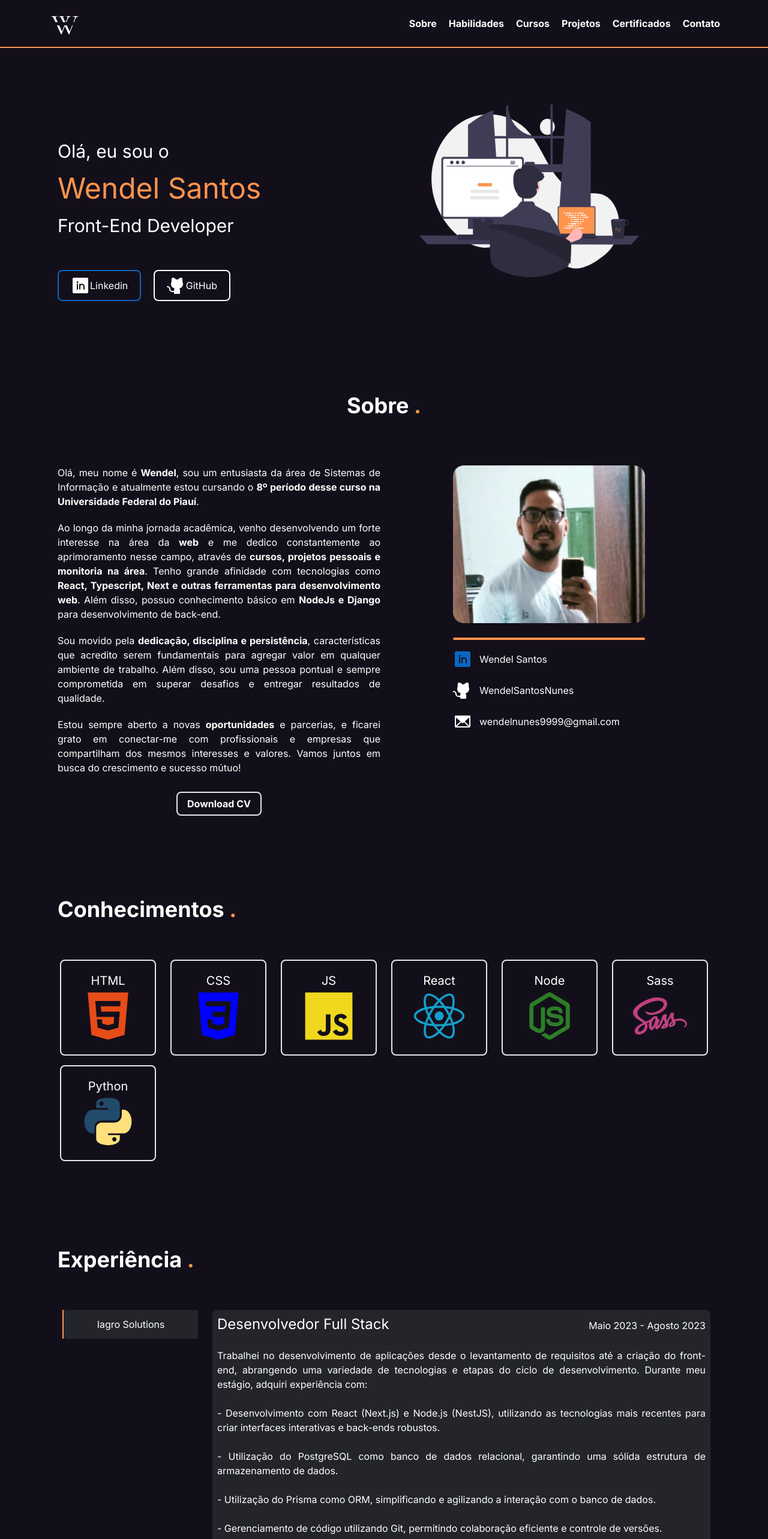
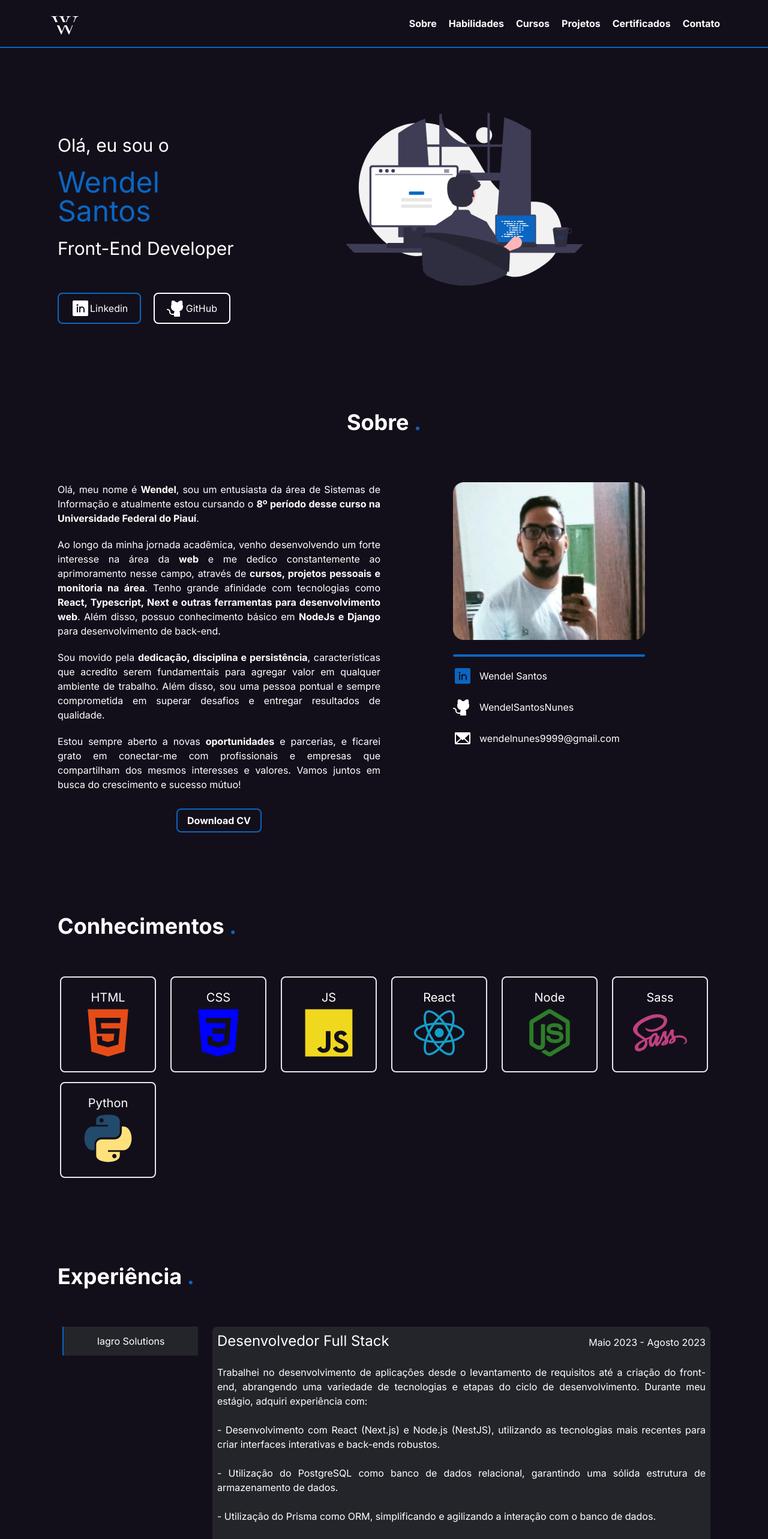
Before and after one commit to WendelSantosNunes/portfolio_v2_netxjs, a Next.js app: page / in a window 1280 px wide. Shown: the top 2566 px of the page at 60% size. Built offline with nearby package versions, Linux system fonts and the light colour scheme.

Commit message:
refactor: componentes

```diff
--- a/src/app/components/About/index.tsx
+++ b/src/app/components/About/index.tsx
@@ -45,7 +45,7 @@ export function About() {
       id="secao1"
     >
       <h2 className="text-center text-4xl max-sm:text-3xl font-bold">
-        Sobre <span className="text-color-tertiary">.</span>
+        Sobre <span className="text-color-border-1">.</span>
       </h2>
       <div className="flex mt-20 justify-between max-md:flex-wrap-reverse max-md:justify-center">
         <div className="w-about-text text-justify max-md:mt-4 ">
@@ -93,14 +93,14 @@ export function About() {
               href="https://drive.google.com/file/d/16nw4SJHZfcjDifIBkIE-4WQPPtBa3sH2/view?usp=sharing"
               target="_blank"
               rel="noreferrer"
-              className="text-white hover:text-white hover:bg-color-tertiary border-2 hover:border-color-tertiary p-2 px-4 mb-10 rounded-lg font-bold"
+              className="text-white hover:text-white hover:bg-color-border-1 border-2 border-color-border-1 p-2 px-4 mb-10 rounded-lg font-bold"
             >
               Download CV
             </a>
           </div>
         </div>
         <div className="w-about-text flex flex-col items-center ml-3">
-          <div className="relative w-min-content before:h-1 before:absolute before:bottom-[-28px] before:right-0 before:origin-left before:w-full before:left-0 before:bg-color-tertiary before:rounded-2xl mb-6">
+          <div className="relative w-min-content before:h-1 before:absolute before:bottom-[-28px] before:right-0 before:origin-left before:w-full before:left-0 before:bg-color-border-1 before:rounded-2xl mb-6">
             <Image
               src={imgPerfil}
               alt="Minha foto"
--- a/src/app/components/Button/index.tsx
+++ b/src/app/components/Button/index.tsx
@@ -7,7 +7,7 @@ export function Button(props: InputProps) {
     <>
       <button
         {...props}
-        className="border-2 hover:border-color-tertiary hover:bg-color-tertiary disabled:bg-gray-100 px-6 h-12 rounded-2xl font-medium text-white disabled:text-gray-400 disabled:cursor-not-allowed transition-all w-44 m-auto text-xl"
+        className="border-2 border-color-border-1 hover:bg-color-border-1 disabled:bg-gray-100 px-6 h-12 rounded-2xl font-medium text-white disabled:text-gray-400 disabled:cursor-not-allowed transition-all w-44 m-auto text-xl"
       ></button>
     </>
   );
--- a/src/app/components/Certificates/index.tsx
+++ b/src/app/components/Certificates/index.tsx
@@ -13,7 +13,7 @@ export function Certificates() {
       id="secao5"
     >
       <h2 className="text-4xl max-sm:text-3xl font-bold mb-16">
-        Certificados <span className="text-color-tertiary">.</span>
+        Certificados <span className="text-color-border-1">.</span>
       </h2>
       <div className="grid gap-4 grid-cols-3 max-[1100px]:grid-cols-2 max-md:grid-cols-1">
         {certificatesAll &&
--- a/src/app/components/Contact/index.tsx
+++ b/src/app/components/Contact/index.tsx
@@ -51,7 +51,7 @@ export function Contact() {
       id="secao6"
     >
       <h2 className="text-4xl max-sm:text-3xl font-bold mb-16 text-center">
-        Contato <span className="text-color-tertiary">.</span>
+        Contato <span className="text-color-border-1">.</span>
       </h2>
 
       <form
@@ -78,7 +78,7 @@ export function Contact() {
           id="mensagem"
           cols={30}
           rows={10}
-          className="bg-color-primary border-2 w-full rounded-lg focus:border-color-tertiary px-3 pt-5 peer transition-all outline-none"
+          className="bg-color-primary border-2 w-full rounded-lg focus:border-color-border-1 px-3 pt-5 peer transition-all outline-none"
           placeholder="Mensagem"
           value={message}
           onChange={(e) => setMessage(e.target.value)}
--- a/src/app/components/Experience/index.tsx
+++ b/src/app/components/Experience/index.tsx
@@ -40,7 +40,7 @@ export function Experience() {
       id="secao3"
     >
       <h2 className="text-4xl max-sm:text-3xl font-bold mb-16">
-        Experiência <span className="text-color-tertiary">.</span>
+        Experiência <span className="text-color-border-1">.</span>
       </h2>
 
       <div className="flex justify-between space-x-4 max-md:space-x-0 max-md:flex-col max-md:justify-center max-md:items-center">
@@ -63,7 +63,7 @@ export function Experience() {
               } else {
                 return (
                   <button
-                    className="bg-color-primary h-12 flex justify-center items-center cursor-pointer border-l-2 border-color-tertiary w-full max-w-[242px]"
+                    className="bg-color-primary h-12 flex justify-center items-center cursor-pointer border-l-2 border-color-border-1 w-full max-w-[242px]"
                     onClick={handleExperience}
                     value={index}
                     key={index}
--- a/src/app/components/Footer/index.tsx
+++ b/src/app/components/Footer/index.tsx
@@ -4,7 +4,7 @@ import { GithubLogo, LinkedinLogo, Envelope } from "@phosphor-icons/react";
 
 export function Footer() {
   return (
-    <footer className="bg-color-secudary h-24 mt-36 border-t-2 border-t-color-tertiary">
+    <footer className="bg-color-secudary h-24 mt-36 border-t-2 border-t-color-border-1">
       <div className="text-white px-4 max-w-tela w-full h-full m-auto flex items-center justify-between ">
         <p className="font-bold text-base">@ 2023 Wendel Santos</p>
         <div className="flex">
--- a/src/app/components/Header/index.tsx
+++ b/src/app/components/Header/index.tsx
@@ -12,7 +12,7 @@ export function Header() {
   const [menuIsVisible, setMenuIsVisible] = useState(false);
 
   return (
-    <header className="bg-color-secudary border-b-2 border-b-color-tertiary h-20 flex justify-center px-4 sticky top-0 z-10">
+    <header className="bg-color-secudary border-b-2 border-color-border-1 h-20 flex justify-center px-4 sticky top-0 z-10">
       <div className="max-w-tela w-full h-full flex justify-between items-center ">
         <Image src={logo} alt="Logo do Site" className="h-16 w-14" />
 
@@ -25,7 +25,7 @@ export function Header() {
           <ul className="flex justify-between space-x-5">
             <li>
               <a href="#secao1">
-                <strong className="relative transition-all w-min-content before:w-0 before:h-0.5 before:absolute before:bottom-[-6px] before:right-0 before:origin-left before:left-0 before:transition-all before:duration-700 hover:before:w-full hover:before:left-0 hover:before:bg-color-tertiary hover:text-color-tertiary">
+                <strong className="relative transition-all w-min-content before:w-0 before:h-0.5 before:absolute before:bottom-[-6px] before:right-0 before:origin-left before:left-0 before:transition-all before:duration-700 hover:before:w-full hover:before:left-0 hover:before:bg-color-border-1 hover:text-color-border-1">
                   Sobre
                 </strong>
               </a>
@@ -33,7 +33,7 @@ export function Header() {
             <li>
               <a
                 href="#secao2"
-                className="relative transition-all w-min-content before:w-0 before:h-0.5 before:absolute before:bottom-[-6px] before:right-0 before:origin-left before:left-0 before:transition-all before:duration-700 hover:before:w-full hover:before:left-0 hover:before:bg-color-tertiary hover:text-color-tertiary"
+                className="relative transition-all w-min-content before:w-0 before:h-0.5 before:absolute before:bottom-[-6px] before:right-0 before:origin-left before:left-0 before:transition-all before:duration-700 hover:before:w-full hover:before:left-0 hover:before:bg-color-border-1 hover:text-color-border-1"
               >
                 <strong>Habilidades</strong>
               </a>
@@ -41,7 +41,7 @@ export function Header() {
             <li>
               <a
                 href="#secao3"
-                className="relative transition-all w-min-content before:w-0 before:h-0.5 before:absolute before:bottom-[-6px] before:right-0 before:origin-left before:left-0 before:transition-all before:duration-700 hover:before:w-full hover:before:left-0 hover:before:bg-color-tertiary hover:text-color-tertiary"
+                className="relative transition-all w-min-content before:w-0 before:h-0.5 before:absolute before:bottom-[-6px] before:right-0 before:origin-left before:left-0 before:transition-all before:duration-700 hover:before:w-full hover:before:left-0 hover:before:bg-color-border-1 hover:text-color-border-1"
               >
                 <strong>Cursos</strong>
               </a>
@@ -49,7 +49,7 @@ export function Header() {
             <li>
               <a
                 href="#secao4"
-                className="relative transition-all w-min-content before:w-0 before:h-0.5 before:absolute before:bottom-[-6px] before:right-0 before:origin-left before:left-0 before:transition-all before:duration-700 hover:before:w-full hover:before:left-0 hover:before:bg-color-tertiary hover:text-color-tertiary"
+                className="relative transition-all w-min-content before:w-0 before:h-0.5 before:absolute before:bottom-[-6px] before:right-0 before:origin-left before:left-0 before:transition-all before:duration-700 hover:before:w-full hover:before:left-0 hover:before:bg-color-border-1 hover:text-color-border-1"
               >
                 <strong>Projetos</strong>
               </a>
@@ -57,7 +57,7 @@ export function Header() {
             <li>
               <a
                 href="#secao5"
-                className="relative transition-all w-min-content before:w-0 before:h-0.5 before:absolute before:bottom-[-6px] before:right-0 before:origin-left before:left-0 before:transition-all before:duration-700 hover:before:w-full hover:before:left-0 hover:before:bg-color-tertiary hover:text-color-tertiary"
+                className="relative transition-all w-min-content before:w-0 before:h-0.5 before:absolute before:bottom-[-6px] before:right-0 before:origin-left before:left-0 before:transition-all before:duration-700 hover:before:w-full hover:before:left-0 hover:before:bg-color-border-1 hover:text-color-border-1"
               >
                 <strong>Certificados</strong>
               </a>
@@ -65,7 +65,7 @@ export function Header() {
             <li>
               <a
                 href="#secao6"
-                className="relative transition-all w-min-content before:w-0 before:h-0.5 before:absolute before:bottom-[-6px] before:right-0 before:origin-left before:left-0 before:transition-all before:duration-700 hover:before:w-full hover:before:left-0 hover:before:bg-color-tertiary hover:text-color-tertiary"
+                className="relative transition-all w-min-content before:w-0 before:h-0.5 before:absolute before:bottom-[-6px] before:right-0 before:origin-left before:left-0 before:transition-all before:duration-700 hover:before:w-full hover:before:left-0 hover:before:bg-color-border-1 hover:text-color-border-1"
               >
                 <strong>Contato</strong>
               </a>
--- a/src/app/components/Input/index.tsx
+++ b/src/app/components/Input/index.tsx
@@ -14,7 +14,7 @@ export function Input({ placeholder, name, id, ...props }: InputProps) {
         name={name}
         {...props}
         id={inputId}
-        className="bg-color-primary border-2 focus:border-color-tertiary w-full rounded-lg px-3 h-[52px] text-white placeholder-shown:pt-0 pt-4 peer  transition-all outline-none"
+        className="bg-color-primary border-2 focus:border-color-border-1 w-full rounded-lg px-3 h-[52px] text-white placeholder-shown:pt-0 pt-4 peer  transition-all outline-none"
         placeholder=" "
       />
       {/* htmlFor e id-> São necessário para dar o focus no input*/}
--- a/src/app/components/Knowledge/index.tsx
+++ b/src/app/components/Knowledge/index.tsx
@@ -32,14 +32,14 @@ export function Knowledge() {
       id="secao2"
     >
       <h2 className="text-4xl max-sm:text-3xl font-bold mb-16">
-        Conhecimentos <span className="text-color-tertiary">.</span>
+        Conhecimentos <span className="text-color-border-1">.</span>
       </h2>
       {/* <div className="flex justify-between flex-wrap gap-y-8"> */}
       <div className="grid grid-cols-6 grid-rows-2 gap-4 max-lg:grid-cols-4 max-md:grid-cols-3 max-sm:grid-cols-2 max-[365px]:grid-cols-1">
         {cardKnowledge.map((item) => {
           return (
             <div
-              className="border-2 hover:border-color-tertiary w-40 h-40 flex flex-col justify-center items-center rounded-lg m-auto"
+              className="border-2 hover:border-color-border-1 w-40 h-40 flex flex-col justify-center items-center rounded-lg m-auto"
               key={item.id}
             >
               <h3 className="text-xl">{item.title}</h3>
--- a/src/app/components/Presentation/index.tsx
+++ b/src/app/components/Presentation/index.tsx
@@ -10,7 +10,7 @@ export function Presentation() {
     <section className="flex justify-between items-center mt-36 px-4 max-md:justify-center max-md:flex-col-reverse max-w-tela w-full h-full m-auto">
       <div className="text-white max-md:mt-5">
         <h2 className="text-3xl mb-5 max-sm:text-2xl">Olá, eu sou o</h2>
-        <h1 className="text-color-tertiary text-5xl max-sm:text-4xl">
+        <h1 className="text-color-border-1 text-5xl max-sm:text-4xl">
           Wendel Santos
         </h1>
         <h2 className="text-3xl mt-5 max-sm:text-2xl">Front-End Developer</h2>
--- a/src/app/components/Project/index.tsx
+++ b/src/app/components/Project/index.tsx
@@ -34,7 +34,7 @@ export function Project() {
       id="secao4"
     >
       <h2 className="text-4xl max-sm:text-3xl font-bold mb-16">
-        Projetos <span className="text-color-tertiary">.</span>
+        Projetos <span className="text-color-border-1">.</span>
       </h2>
 
       <div>
@@ -59,7 +59,7 @@ export function Project() {
 
                     <a
                       href={item.projeto}
-                      className="text-white hover:text-white hover:bg-color-tertiary border-2 hover:border-color-tertiary p-2 px-4 mb-10 rounded-lg font-bold"
+                      className="text-white hover:text-white hover:bg-color-border-1 border-2 border-color-border-1 p-2 px-4 mb-10 rounded-lg font-bold"
                       target="_blank"
                     >
                       Visualizar o Projeto
@@ -80,7 +80,7 @@ export function Project() {
 
                     <a
                       href={item.projeto}
-                      className="text-white hover:text-white hover:bg-color-tertiary border-2 hover:border-color-tertiary p-2 px-4 mb-10 rounded-lg font-bold"
+                      className="text-white hover:text-white hover:bg-color-border-1 border-2 border-color-border-1 p-2 px-4 mb-10 rounded-lg font-bold"
                       target="_blank"
                     >
                       Visualizar o Projeto
```
Also changed, not shown: src/app/assets/undraw_programming_re_kg9v 1.svg.
